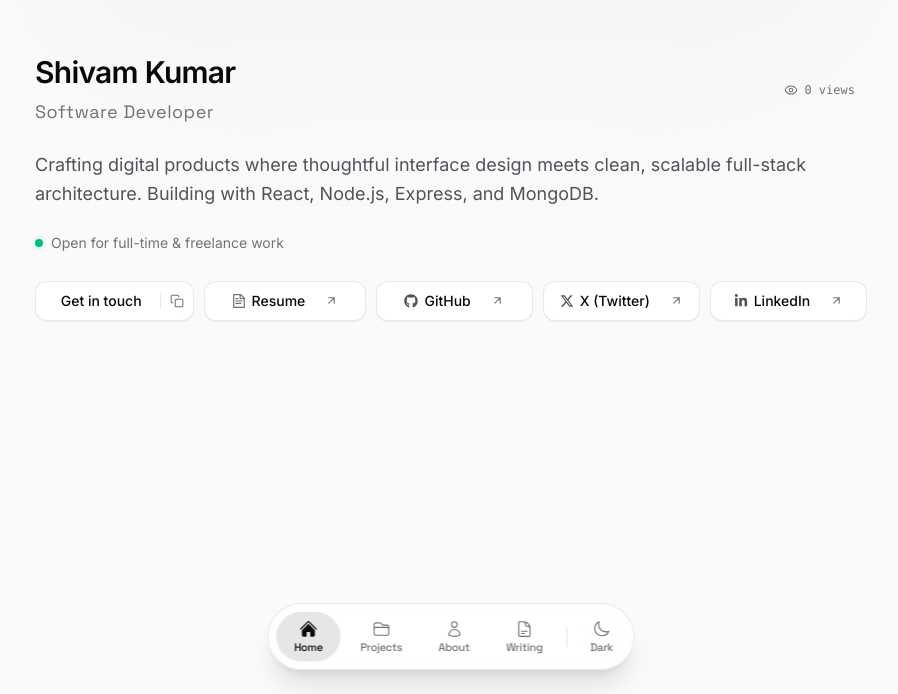
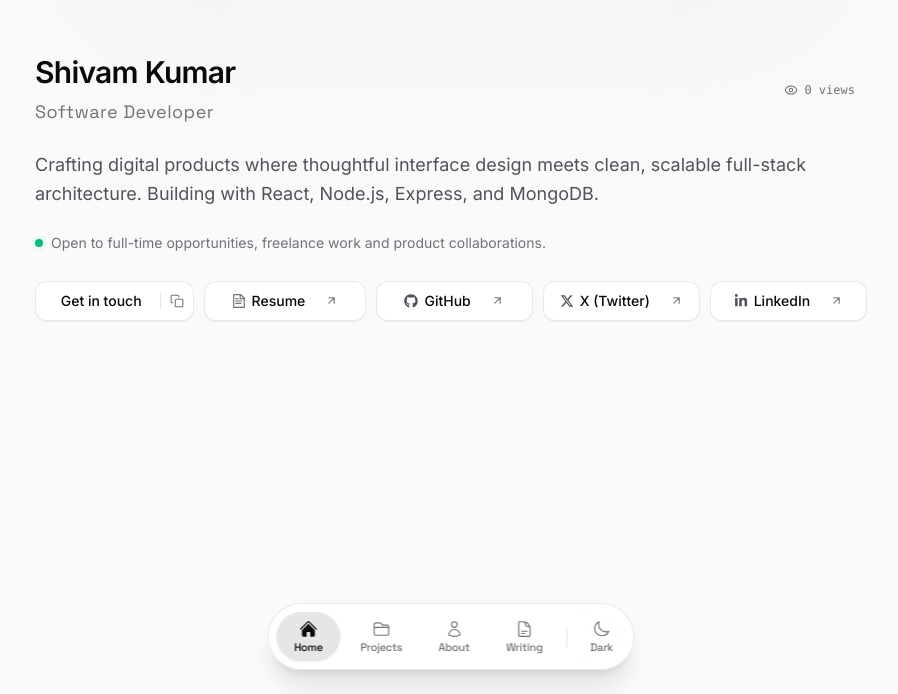
Before and after one commit to shivamkumarlogs/Portfolio, a React (Vite) app: page / in a window 1280 px wide. Shown: the part 106-800 px from the top of the page, without its empty margins (189-1087 px from the left). Built offline with nearby package versions, Linux system fonts and the light colour scheme; no server answers.

Commit message:
copy(home): expand availability headline to include product collaborations

```diff
--- a/src/pages/HomePage.jsx
+++ b/src/pages/HomePage.jsx
@@ -87,7 +87,10 @@ export function HomePage() {
             <span className="animate-ping absolute inline-flex h-full w-full rounded-full bg-emerald-400 opacity-75" />
             <span className="relative inline-flex rounded-full h-2 w-2 bg-emerald-500" />
           </span>
-          <span>Open for full-time & freelance work</span>
+          <span>
+            Open to full-time opportunities, freelance work and product
+            collaborations.
+          </span>
         </div>
 
         {/* Quick Actions & Social Handles */}
```
